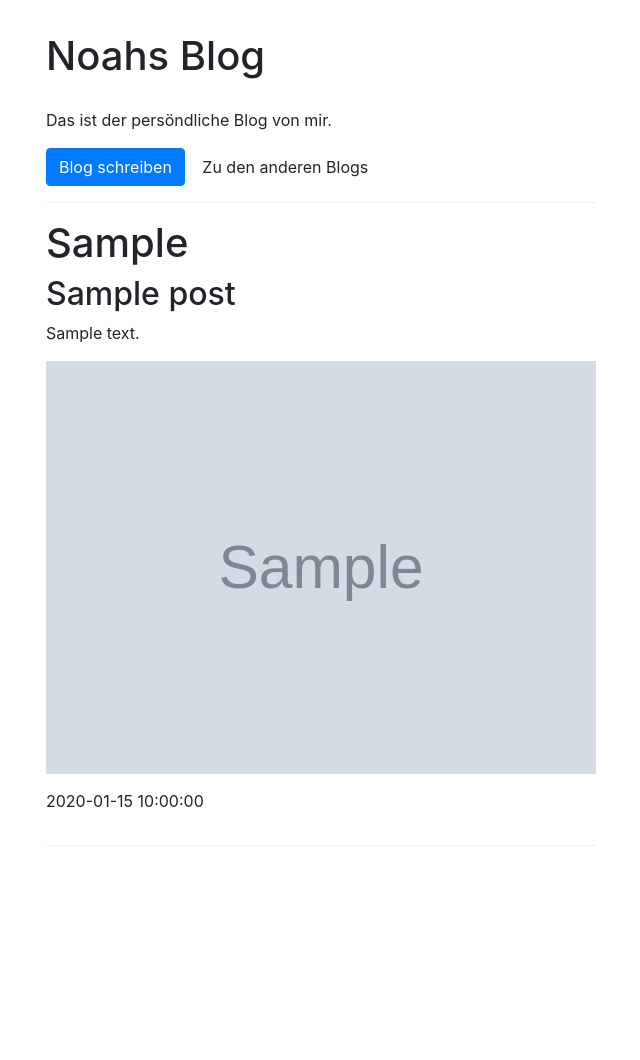
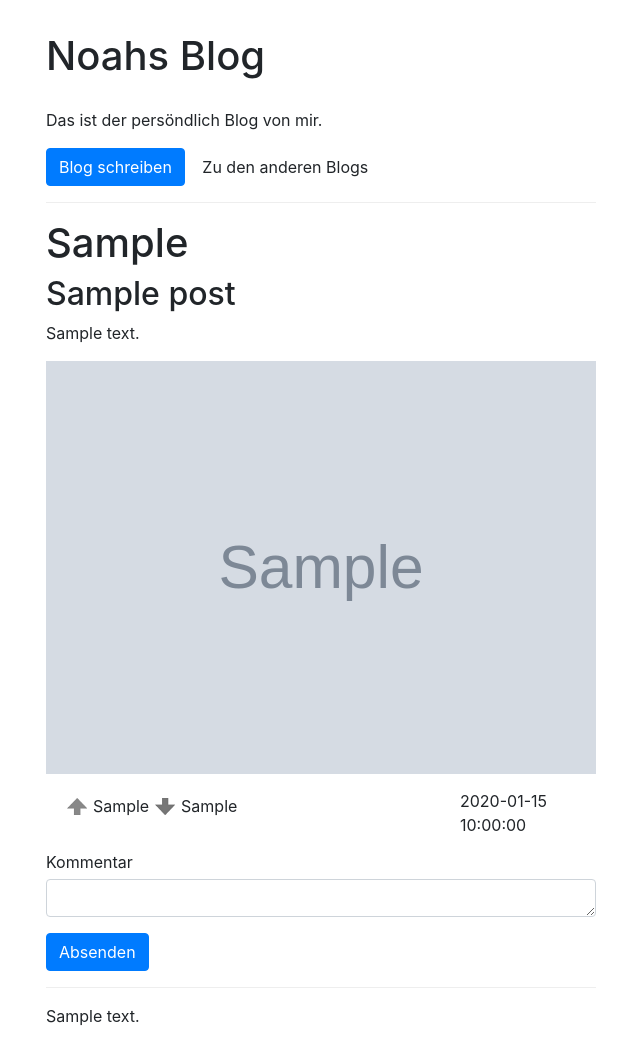
Before and after one commit to NoahZiltener/blj-blog, a PHP site: page / in a window 1280 px wide. Shown: the whole page, without its empty margins (319-959 px from the left). Before the commit the page ends 846 px from the top, so only its background shows below. Run offline with PHP 8.4, Linux system fonts and the light colour scheme; tables that the repository leaves empty or names only in its code hold one stand-in row (values such as "Sample post"); grey boxes marked "Sample" are stand-in pictures; some libraries are stand-ins or nearby versions.

Commit message:
Vote and Comment Funktion

```diff
--- a/model/home.model.php
+++ b/model/home.model.php
@@ -12,26 +12,48 @@ for ($i = 0; $i < strlen($text); $i += $pos) {
     }
     return $new;
 }
+
+
+
 $user = 'root';
 $pass = '';
 $dbh = new PDO('mysql:host=localhost;dbname=blogdb', $user, $pass);
 
-$stmt = $dbh->prepare('SELECT * FROM post');
+$stmt = $dbh->prepare('SELECT * FROM post order by created_at desc');
 $stmt->execute();
+$allPosts = $stmt->fetchAll();
+
+$stmt2 = $dbh->prepare('SELECT * FROM comment');
+$stmt2->execute();
+$allComments = $stmt2->fetchAll();
 
 
-foreach($stmt as $output){
-?>
-<div class="form-actions">
-    <h1><?= htmlspecialchars($output['created_by'], ENT_QUOTES, "UTF-8"); ?></h1>
-    <h2><?= htmlspecialchars($output['post_title'], ENT_QUOTES, "UTF-8"); ?></h2>
-    <p><?= insertSpace(htmlspecialchars($output['post_text'], ENT_QUOTES, "UTF-8"), 60); ?></p>
-    <?php if( htmlspecialchars($output['post_image'], ENT_QUOTES, "UTF-8") !== ''){
-    ?><img class="post_images" src="<?= htmlspecialchars($output['post_image'], ENT_QUOTES, "UTF-8"); ?>" onError="this.src='source/ersatzbild.png';" alt="Bild nicht verfügbar" /><?php
+
+
+
+
+if ($_SERVER['REQUEST_METHOD'] === 'POST') {
+
+    $id    = trim($_POST['id']    ?? '');
+
+
+    if (isset($_POST['voting_button_up'])) {
+        $ups = trim($_POST['ups']    ?? '');
+        $ups++;
+        $count = $dbh->exec("UPDATE `post` SET post_bewertung_positiv = $ups WHERE id = $id");
     }
-    ?>
-    <p><?= htmlspecialchars($output['created_at'], ENT_QUOTES, "UTF-8"); ?></p>
-</div>
-<?php
+    else if(isset($_POST['voting_button_down'])) {
+        $downs = trim($_POST['downs']    ?? '');
+        $downs++;
+        $count = $dbh->exec("UPDATE `post` SET post_bewertung_negativ = $downs WHERE id = $id");
     }
-?>
+    else if(isset($_POST['comment_button'])) {
+        $comment = trim($_POST['comment'] ?? '');
+        if($comment !== ''){
+            $stmt3 = $dbh->prepare("INSERT INTO `comment` (comment_text, post_id) VALUES(:comment, :post_id) ");
+            $stmt3->execute([':comment' => $comment, ':post_id' => $id]);
+        }
+
+    }
+    header("Refresh:0; url=index.php?page=home");
+}
--- a/style.css
+++ b/style.css
@@ -73,13 +73,25 @@ fieldset {
 }
 .voting{
     align-items: center;
-    margin: 0%;
+    float: left;
+    width: 100%;
 }
 .votingtext{
     display: inline-block;
     margin-bottom: 0%;
     margin-top: 3%;
 }
-.vote{
-    display: none;
+.voting{
+    display: flex;
+    flex-wrap: wrap;
+
 }
+.container{
+    display: flex;
+    justify-content: flex-start;
+    flex-grow: 1;
+    height: 50px;
+}
+.votes{
+    float: left;
+}
--- a/view/home.view.php
+++ b/view/home.view.php
@@ -1,16 +1,67 @@
+<?php
+    include 'model/home.model.php';
+?>
 <div class="wrapper">
-
     <h1 class="form-title">Noahs Blog</h1>
-<p>Das ist der persöndliche Blog von mir.</p>
+    <p>Das ist der persöndlich Blog von mir.</p>
     <form method="post" action='index.php?page=blog'>
         <button class="btn btn-primary" type="submit">Blog schreiben</button>
         <a href="index.php?page=andereblogs" class="btn">Zu den anderen Blogs</a>
     </form>
-    <?php include 'model/home.model.php'; ?>
-
+    <?php foreach($allPosts as $post): ?>
         <div class="form-actions">
+            <h1>
+                <?= htmlspecialchars($post['created_by'], ENT_QUOTES, "UTF-8"); ?>
+            </h1>
+            <h2>
+                <?= htmlspecialchars($post['post_title'], ENT_QUOTES, "UTF-8"); ?>
+            </h2>
+            <p>
+                <?= insertSpace(htmlspecialchars($post['post_text'], ENT_QUOTES, "UTF-8"), 55); ?>
+            </p>
+            <?php if( htmlspecialchars($post['post_image'], ENT_QUOTES, "UTF-8") !== ''): ?>
+                <img class="post_images" src="<?= htmlspecialchars($post['post_image'], ENT_QUOTES, "UTF-8"); ?>" onError="this.src='source/ersatzbild.png';" alt="Bild nicht verfügbar" />
+            <?php endif; ?>
+            <div class="container">
+                <form method="post" action='index.php?page=home' class="voting">
+                    <div class="voting">
+                        <button class="voting_button" type="submit" name="voting_button_up"><img class="post_images" src="source/upvote.png" onError="this.src='source/ersatzbild.png';" alt="Bild nicht verfügbar" /></button>
+                        <p class="votes">
+                            <?= htmlspecialchars($post['post_bewertung_positiv'], ENT_QUOTES, "UTF-8")?>
+                        </p>
+                        <button class="voting_button" type="submit" name="voting_button_down"><img class="post_images" src="source/downvote.png" onError="this.src='source/ersatzbild.png';" alt="Bild nicht verfügbar" /></button>
+                        <p class="votes">
+                            <?= htmlspecialchars($post['post_bewertung_negativ'], ENT_QUOTES, "UTF-8"); ?>
+                        </p>
+                        <input class="form-control" type="hidden" id="id" name="id" value="<?= htmlspecialchars($post['id'], ENT_QUOTES, "UTF-8"); ?> " >
+                        <input class="form-control" type="hidden" id="ups" name="ups" value="<?= htmlspecialchars($post['post_bewertung_positiv'], ENT_QUOTES, "UTF-8"); ?> " >
+                        <input class="form-control" type="hidden" id="downs" name="downs" value="<?= htmlspecialchars($post['post_bewertung_negativ'], ENT_QUOTES, "UTF-8"); ?> " >
 
                     </div>
+                </form>
+                <p>
+                    <?= htmlspecialchars($post['created_at'], ENT_QUOTES, "UTF-8"); ?>
+                </p>
+            </div>
+            <form method="post" action='index.php?page=home'>
+                <div class="form-group">
+                    <label for="comment" class="form-label">Kommentar</label>
+                    <textarea name="comment" id="comment" rows="1" class="form-control"></textarea>
+                    <input class="form-control" type="hidden" id="id" name="id" value="<?= htmlspecialchars($post['id'], ENT_QUOTES, "UTF-8"); ?> " >
+                </div>
+                <button class="btn btn-primary" type="submit" name="comment_button">Absenden</button>
+            </form>
+            <?php foreach($allComments as $comment): ?>
+                <?php if($comment['post_id'] == $post['id']): ?>
+                    <div class="form-actions">
+                        <p>
+                            <?= insertSpace(htmlspecialchars($comment['comment_text'], ENT_QUOTES, "UTF-8"), 55); ?>
 
+                        </p>
+                    </div>
+                <?php endif; ?>
+            <?php endforeach; ?>
+        </div>
+    <?php endforeach; ?>
 </form>
 </div>
```
Also changed, not shown: model/andereblogs.model.php (+0 -9 lines), model/blog.model.php (+3 -28 lines), view/andereblogs.view.php (+6 -1 lines), view/blog.view.php (+18 -1 lines). Lines whose indentation alone changed are shown as unchanged.
